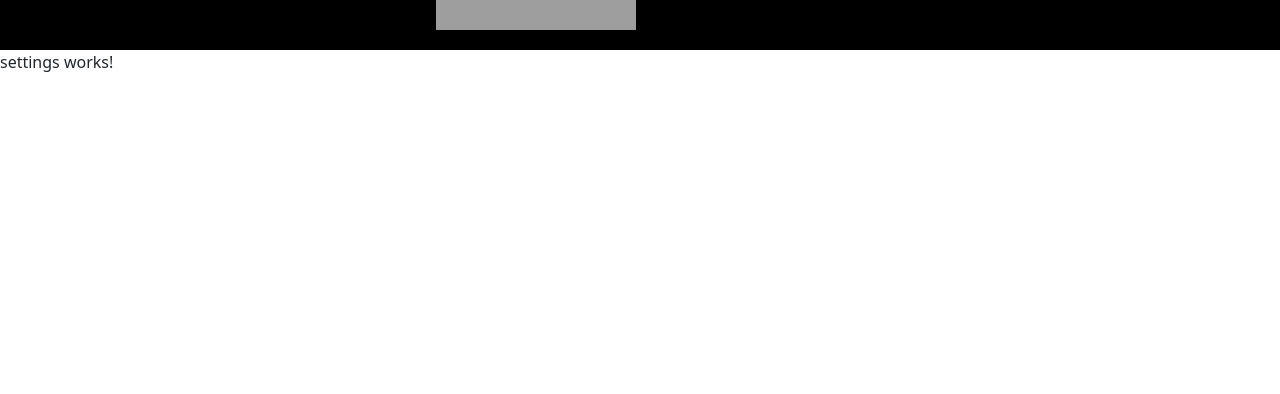
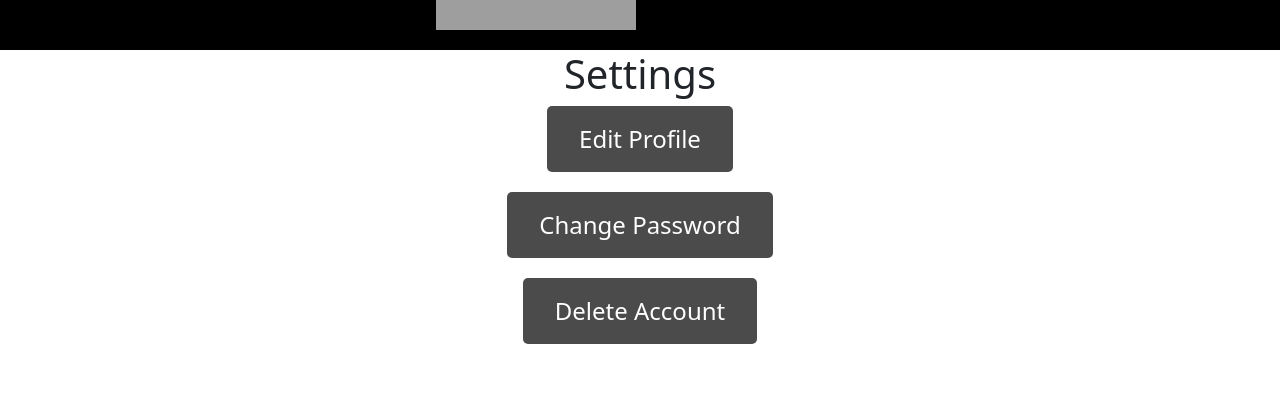
Before and after one commit to MTrix2002/ConsoleConnectProj, an Angular app: page /Settings in a window 1280 px wide. Shown: the part 140-534 px from the top of the page. Built offline with nearby package versions, Linux system fonts and the light colour scheme; grey boxes are pictures that could not be loaded.

Commit message:
finished the settings page

```diff
--- a/src/app/pages/general/friends/friends.component.css
+++ b/src/app/pages/general/friends/friends.component.css
@@ -9,6 +9,10 @@
   margin-bottom: 20px;
   border-color: #4B4B4B;
   font-size: 1.5em;
+}
+
+.btn-all:hover {
+  transform: scale(1.1);
 }
 
 .profile-picture {
--- a/src/app/pages/general/profile/profile.component.css
+++ b/src/app/pages/general/profile/profile.component.css
@@ -9,6 +9,10 @@
   margin-bottom: 20px;
   border-color: #4B4B4B;
   font-size: 1.5em;
+}
+
+.btn-all:hover {
+  transform: scale(1.1);
 }
 
 .profile-picture {
--- a/src/app/pages/general/settings/settings.component.css
+++ b/src/app/pages/general/settings/settings.component.css
@@ -0,0 +1,25 @@
+.btn-all {
+  display: block;
+  background-color: #4B4B4B;
+  color: #FFF;
+  border: none;
+  padding: 15px 32px;
+  border-radius: 5px;
+  margin: 0 auto 20px;
+  border-color: #4B4B4B;
+  font-size: 1.5em;
+  transition: transform 0.3s ease;
+}
+
+.btn-all:hover {
+  transform: scale(1.1);
+}
+
+.container {
+  text-align: center;
+}
+
+.description {
+  font-size: 1.2em;
+  margin-bottom: 20px;
+}
--- a/src/app/pages/general/settings/settings.component.html
+++ b/src/app/pages/general/settings/settings.component.html
@@ -1,5 +1,10 @@
 <app-header></app-header>
 
-<p>settings works!</p>
+<div class="container">
+  <h1>Settings</h1>
+  <button class="btn-all">Edit Profile</button>
+  <button class="btn-all">Change Password</button>
+  <button class="btn-all">Delete Account</button>
+</div>
 
 <app-footer></app-footer>
```
